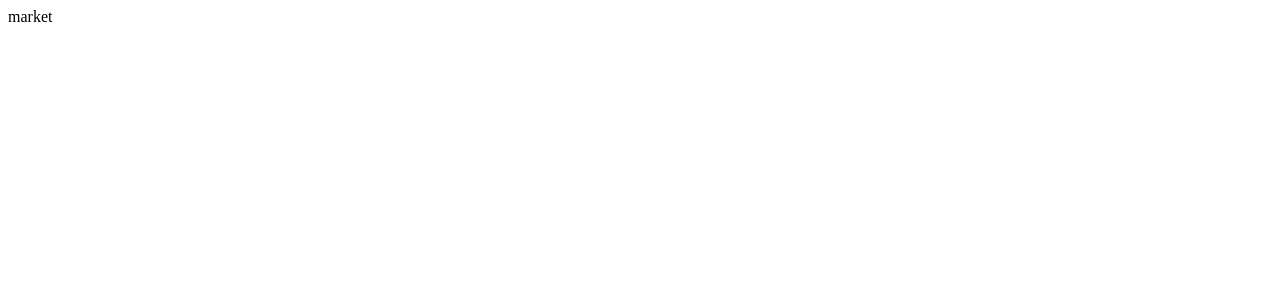
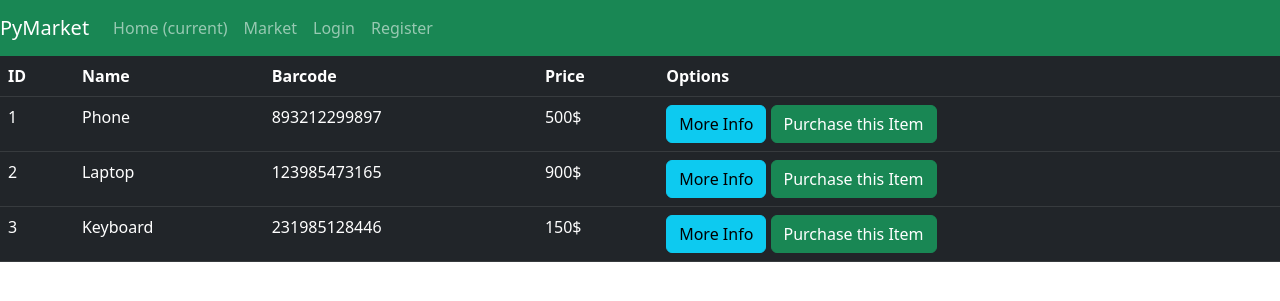
Before and after one commit to Nidhish-07/PyMarket, a Flask app: page /market in a window 1280 px wide. Before the commit the part shown is almost empty. Shown: the top 301 px of the page. Run offline with Flask 2, Linux system fonts and the light colour scheme.

Commit message:
Added routes and templates

```diff
--- a/app.py
+++ b/app.py
@@ -10,7 +10,12 @@ def home_page():
 
 @app.route("/market")
 def market_page():
-    return "market"
+    items = [
+        {'id': 1, 'name': 'Phone', 'barcode': '893212299897', 'price': 500},
+        {'id': 2, 'name': 'Laptop', 'barcode': '123985473165', 'price': 900},
+        {'id': 3, 'name': 'Keyboard', 'barcode': '231985128446', 'price': 150}
+    ]
+    return render_template("market.html",items=items)
 
 
 if __name__ == '__main__':
--- /dev/null
+++ b/templates/base.html
@@ -0,0 +1,37 @@
+<!doctype html>
+<html lang="en">
+  <head>
+    <meta charset="utf-8">
+    <meta name="viewport" content="width=device-width, initial-scale=1">
+    <title>{% block title %}{% endblock %}</title>
+    <link href="https://cdn.jsdelivr.net/npm/bootstrap@5.2.0-beta1/dist/css/bootstrap.min.css" rel="stylesheet" integrity="sha384-0evHe/X+R7YkIZDRvuzKMRqM+OrBnVFBL6DOitfPri4tjfHxaWutUpFmBp4vmVor" crossorigin="anonymous">
+  </head>
+  <body>
+  <nav class="navbar navbar-expand-md navbar-dark bg-success ">
+      <a class="navbar-brand" href="#">PyMarket</a>
+      <button class="navbar-toggler" type="button" data-toggle="collapse" data-target="#navbarNav">
+        <span class="navbar-toggler-icon"></span>
+      </button>
+      <div class="collapse navbar-collapse" id="navbarNav">
+        <ul class="navbar-nav mr-auto">
+            <li class="nav-item active">
+                <a class="nav-link" href="{{url_for("home_page") }}">Home <span class="sr-only">(current)</span></a>
+            </li>
+            <li class="nav-item">
+                <a class="nav-link" href="{{ url_for("market_page") }}">Market</a>
+            </li>
+        </ul>
+        <ul class="navbar-nav">
+            <li class="nav-item">
+                <a class="nav-link" href="#">Login</a>
+            </li>
+            <li class="nav-item">
+                <a class="nav-link" href="#">Register</a>
+            </li>
+        </ul>
+      </div>
+    </nav>
+  {% block content %}{% endblock %}
+    <script src="https://cdn.jsdelivr.net/npm/bootstrap@5.2.0-beta1/dist/js/bootstrap.bundle.min.js" integrity="sha384-pprn3073KE6tl6bjs2QrFaJGz5/SUsLqktiwsUTF55Jfv3qYSDhgCecCxMW52nD2" crossorigin="anonymous"></script>
+  </body>
+</html>
--- /dev/null
+++ b/templates/market.html
@@ -0,0 +1,28 @@
+{% extends "base.html" %}{% block title %}Market Page{% endblock %}{% block content %}
+
+     <table class="table table-hover table-dark">
+        <thead>
+            <tr>
+                <!-- Your Columns HERE -->
+                <th scope="col">ID</th>
+                <th scope="col">Name</th>
+                <th scope="col">Barcode</th>
+                <th scope="col">Price</th>
+                <th scope="col">Options</th>
+            </tr>
+        </thead>
+        <tbody>
+            {% for item in items %}
+                <tr>
+                    <td>{{ item.id }}</td>
+                    <td>{{ item.name }}</td>
+                    <td>{{ item.barcode }}</td>
+                    <td>{{ item.price }}$</td>
+                    <td>
+                        <button class="btn btn-outline btn-info">More Info</button>
+                        <button class="btn btn-outline btn-success">Purchase this Item</button>
+                    </td>
+                </tr>
+            {% endfor %}
+        </tbody>
+    </table>{% endblock %}
```
Also changed, not shown: templates/home.html (+1 -37 lines).
